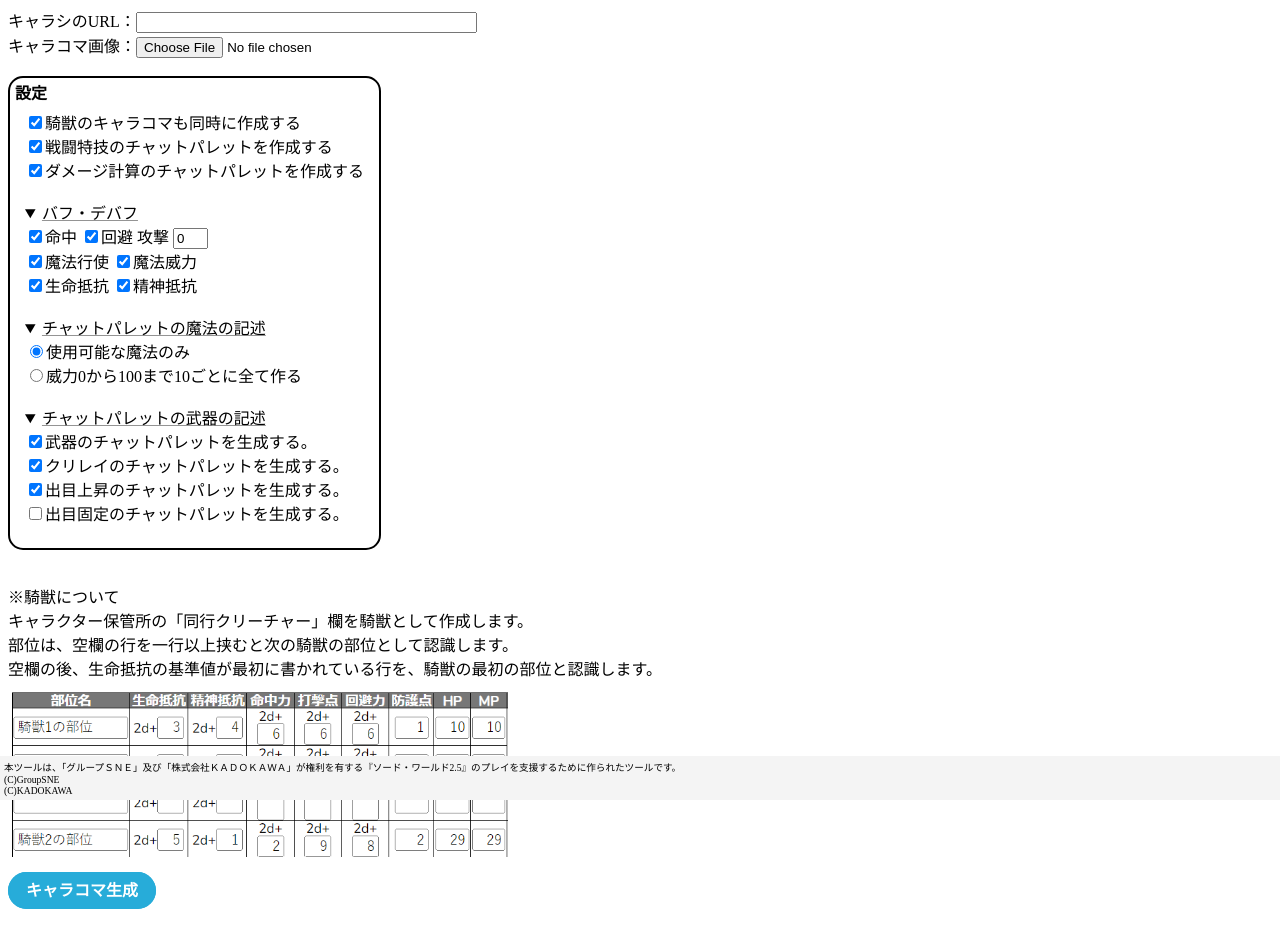
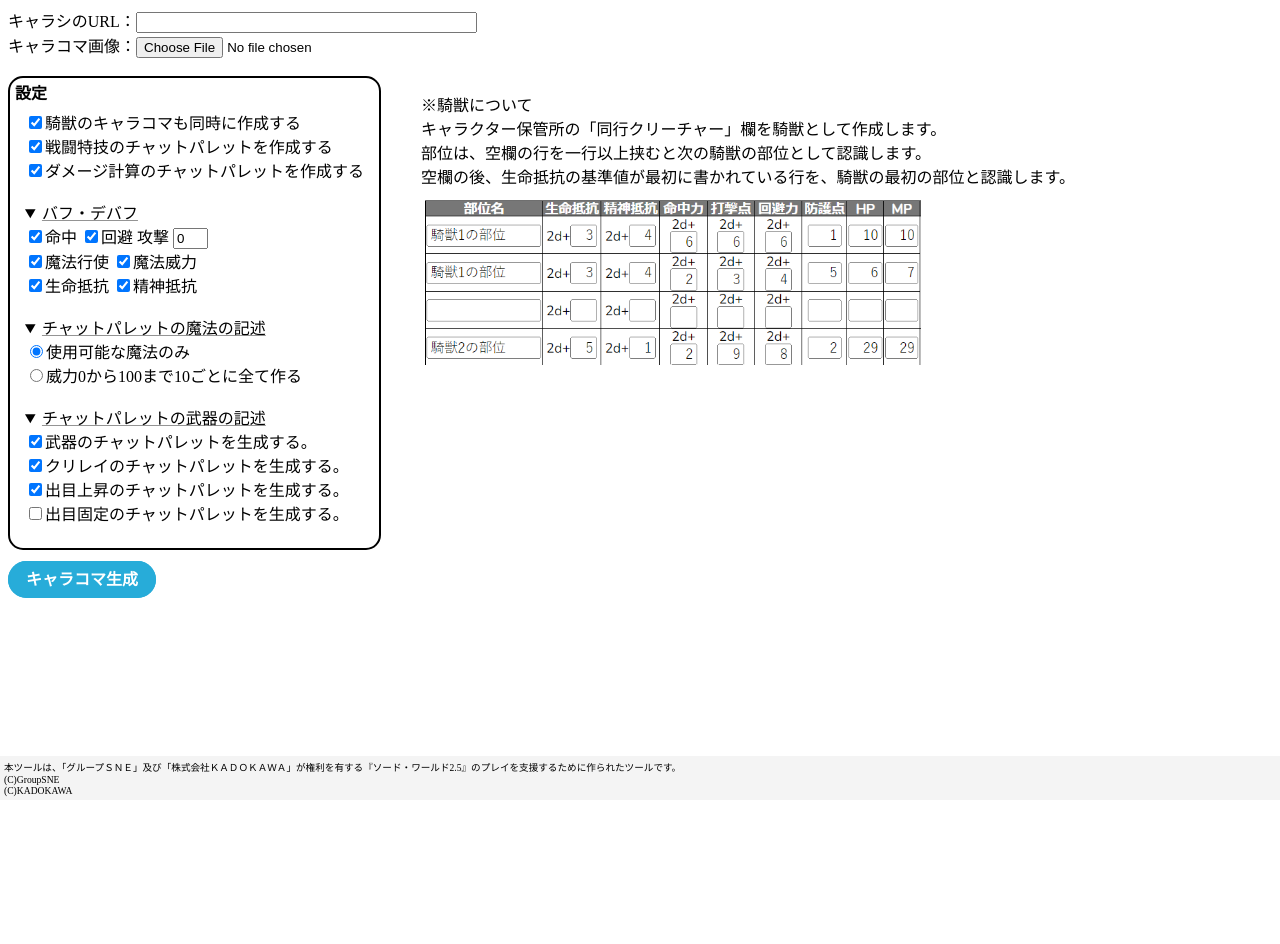
Before and after one commit to shizuku16/character_maker, a plain HTML site: page index.html in a window 1280 px wide. After the commit the page ends 800 px from the top, so only its background shows below. Drawn offline with nearby package versions, Linux system fonts and the light colour scheme; a script that the page names is missing.

Commit message:
Update character_maker.css

```diff
--- a/character_maker.css
+++ b/character_maker.css
@@ -51,3 +51,9 @@ summary{
     text-decoration: underline ;
     text-decoration-color:rgb(148, 148, 148);
 }
+.form1{
+    display: flex;
+    flex-wrap: wrap;
+    margin-bottom: 1em;
+    gap: 30px 20px;
+}
```
